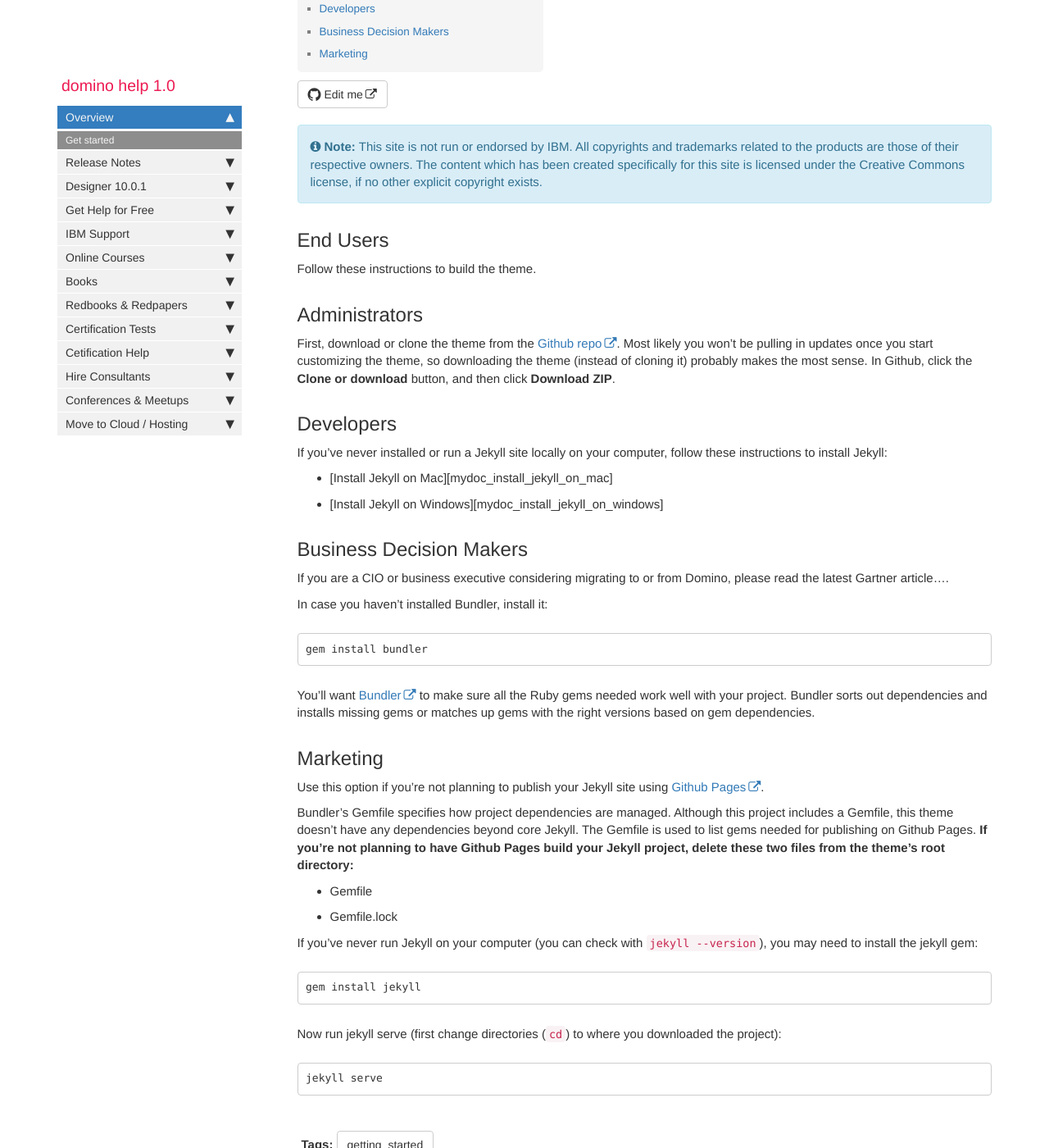
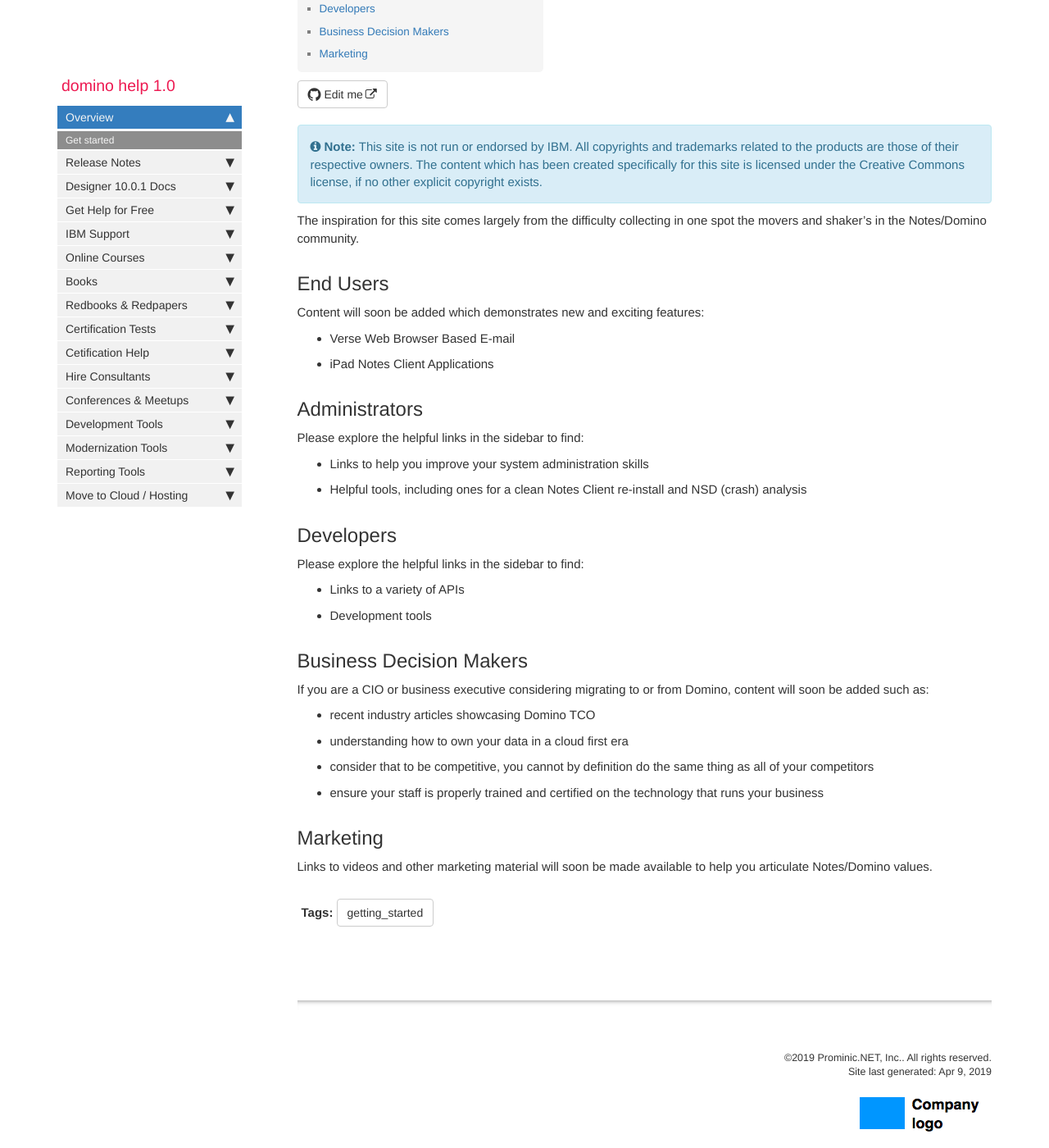
Before and after one commit to prominic/dominohelp, a Jekyll site: the page built from index.md, in a window 1280 px wide and 1400 px high, scrolled down 304 px. Shown: the whole window at 82% size. Built offline with Jekyll 4.4.1, drawn with Linux system fonts in a browser that asks for light colours; nearby versions of some CDN libraries; comment, search, counter and statistics services are not loaded.

Commit message:
Blogs, NSD, NICE, index.md, and more

````diff
--- a/index.md
+++ b/index.md
@@ -9,51 +9,41 @@ summary: The site will help you quickly find information about Notes / Domino fo
 
 {% include note.html content="This site is not run or endorsed by IBM.  All copyrights and trademarks related to the products are those of their respective owners.  The content which has been created specifically for this site is licensed under the Creative Commons license, if no other explicit copyright exists." %}
 
+
+The inspiration for this site comes largely from the difficulty collecting in one spot the movers and shaker's in the Notes/Domino community.
+
 ## End Users
 
-Follow these instructions to build the theme.
+Content will soon be added which demonstrates new and exciting features:
+
+* Verse Web Browser Based E-mail
+* iPad Notes Client Applications
+
 
 ## Administrators
 
-First, download or clone the theme from the [Github repo](https://github.com/tomjoht/documentation-theme-jekyll). Most likely you won't be pulling in updates once you start customizing the theme, so downloading the theme (instead of cloning it) probably makes the most sense. In Github, click the **Clone or download** button, and then click **Download ZIP**.
+Please explore the helpful links in the sidebar to find:
+
+* Links to help you improve your system administration skills
+* Helpful tools, including ones for a clean Notes Client re-install and NSD (crash) analysis
 
 ## Developers
 
-If you've never installed or run a Jekyll site locally on your computer, follow these instructions to install Jekyll:
+Please explore the helpful links in the sidebar to find:
 
-* [Install Jekyll on Mac][mydoc_install_jekyll_on_mac]
-* [Install Jekyll on Windows][mydoc_install_jekyll_on_windows]
+* Links to a variety of APIs
+* Development tools
 
 ## Business Decision Makers
 
-If you are a CIO or business executive considering migrating to or from Domino, please read the latest Gartner article....
+If you are a CIO or business executive considering migrating to or from Domino, content will soon be added such as:
 
+* recent industry articles showcasing Domino TCO
+* understanding how to own your data in a cloud first era
+* consider that to be competitive, you cannot by definition do the same thing as all of your competitors
+* ensure your staff is properly trained and certified on the technology that runs your business
 
-In case you haven't installed Bundler, install it:
-
-```
-gem install bundler
-```
-
-You'll want [Bundler](http://bundler.io/) to make sure all the Ruby gems needed work well with your project. Bundler sorts out dependencies and installs missing gems or matches up gems with the right versions based on gem dependencies.
 
 ## Marketing
 
-Use this option if you're not planning to publish your Jekyll site using [Github Pages](https://pages.github.com/).
-
-Bundler's Gemfile specifies how project dependencies are managed. Although this project includes a Gemfile, this theme doesn't have any dependencies beyond core Jekyll. The Gemfile is used to list gems needed for publishing on Github Pages. **If you're not planning to have Github Pages build your Jekyll project, delete these two files from the theme's root directory:**
-
-* Gemfile
-* Gemfile.lock
-
-If you've never run Jekyll on your computer (you can check with `jekyll --version`), you may need to install the jekyll gem:
-
-```
-gem install jekyll
-```
-
-Now run jekyll serve (first change directories (`cd`) to where you downloaded the project):
-
-```
-jekyll serve
-```
+Links to videos and other marketing material will soon be made available to help you articulate Notes/Domino values.
````
Also changed, not shown: _data/sidebars/mydoc_sidebar.yml (+87 -12 lines), _data/topnav.yml (+95 -2 lines).
